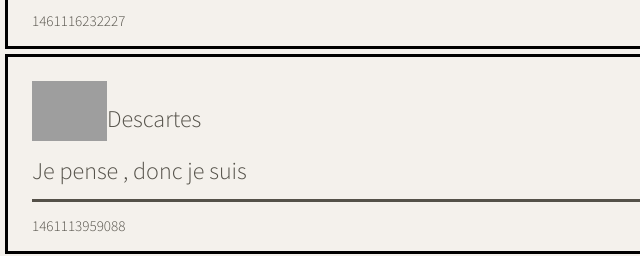
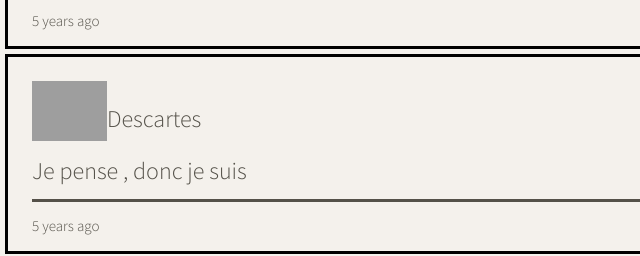
Before and after one commit to aalibarre/tweeter, a website: page public/index.html in a window 1280 px wide. Shown: the part 923-1179 px from the top of the page, 95-735 px from the left. Drawn offline with nearby package versions, Linux system fonts and the light colour scheme; grey boxes are pictures that could not be loaded.

Commit message:
added the timeago to the tweet

```diff
--- a/package.json
+++ b/package.json
@@ -14,7 +14,8 @@
     "body-parser": "^1.15.2",
     "chance": "^1.0.2",
     "express": "^4.13.4",
-    "md5": "^2.1.0"
+    "md5": "^2.1.0",
+    "timeago.js": "^4.0.2"
   },
   "devDependencies": {
     "nodemon": "^1.9.2"
--- a/public/index.html
+++ b/public/index.html
@@ -42,6 +42,10 @@
       type="text/javascript"
       src="/scripts/composer-char-counter.js"
     ></script>
+    <script src="https://cdnjs.cloudflare.com/ajax/libs/timeago.js/4.0.2/timeago.min.js"
+    integrity="sha512-SVDh1zH5N9ChofSlNAK43lcNS7lWze6DTVx1JCXH1Tmno+0/1jMpdbR8YDgDUfcUrPp1xyE53G42GFrcM0CMVg=="
+    crossorigin="anonymous" referrerpolicy="no-referrer">
+    </script>
   </head>
 
   <body>
--- a/public/scripts/client.js
+++ b/public/scripts/client.js
@@ -62,7 +62,7 @@ const data = [
         ${tweet.content.text}
         </section>
         <footer class="bottom-of-border">
-        <section>${tweet.created_at}</section>
+        <section>${timeago.format(tweet.created_at)}</section>
         <section>
         <i class="hoverIcon fa-solid fa-flag"></i>
         <i class="hoverIcon fa-solid fa-retweet"></i>
```
Also changed, not shown: 1 other file.
